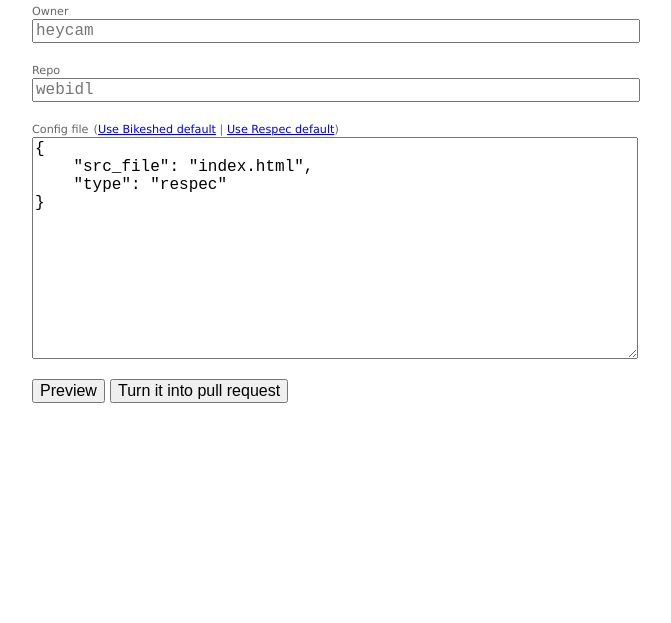
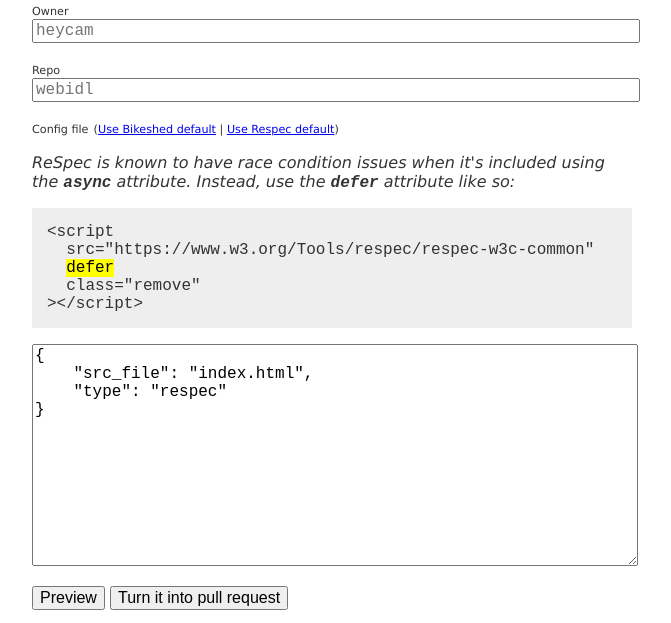
Before and after one commit to tobie/pr-preview, a website: page docs/config.html in a window 1280 px wide. Both pictures are taken after a click on the link "Use Respec default". Shown: the part 119-742 px from the top of the page, without its empty margins (6-677 px from the left). Drawn offline with Linux system fonts and the light colour scheme.

Commit message:
Warn about respec issues.

```diff
--- a/docs/config.html
+++ b/docs/config.html
@@ -13,13 +13,14 @@
   }
 
   input[type="text"],
-  textarea {
+  textarea,
+  pre {
      font-size: 1em;
      font-family: monospace;
    }
 
    body {
-     color: #666;
+     color: #333;
      font-family: Verdana, sans-serif;
      padding: 30px;
      font-size: 16px;
@@ -33,6 +34,25 @@
    label, small {
      font-size: 0.7em;
    }
+
+   .warning {
+       width: 600px;
+   }
+
+   .warning p code{
+       font-weight: bold;
+   }
+
+   .warning p {
+       font-style: italic;
+   }
+
+   .warning pre {
+       background-color: #eee;
+       padding: 15px;
+       overflow: scroll;
+   }
+
 	</style>
 </head>
 <body>
@@ -51,6 +71,15 @@
 
         <p>
             <label for="config">Config file</label> <small>(<a id=bikeshed href="#">Use Bikeshed default</a> | <a id=respec href="#">Use Respec default</a>)</small><br />
+            <div id="respec-warning" class="warning" style="display: none">
+                <p>ReSpec is known to have race condition issues when it's included using the <code>async</code> attribute.
+                Instead, use the <code>defer</code> attribute like so:</p>
+                <pre><code>&lt;script
+  src=&quot;https://www.w3.org/Tools/respec/respec-w3c-common&quot;
+  <mark>defer</mark>
+  class="remove"
+&gt;&lt;/script&gt;</code></pre>
+            </div>
             <textarea id="config" name=config rows="12"></textarea></p>
 
         <p>
@@ -85,10 +114,14 @@
   document.querySelector("#bikeshed").addEventListener('click', function(e) {
     e.preventDefault();
     document.querySelector("#config").value = '{\n    "src_file": "index.bs",\n    "type": "bikeshed",\n    "params": {\n        "force": 1\n    }\n}';
+    document.querySelector("#respec-warning").style.display = "none";
+
   }, false);
+
   document.querySelector("#respec").addEventListener('click', function(e) {
     e.preventDefault();
     document.querySelector("#config").value = '{\n    "src_file": "index.html",\n    "type": "respec"\n}';
+    document.querySelector("#respec-warning").style.display = "block";
   }, false);
 }
 
```
Also changed, not shown: README.md.
